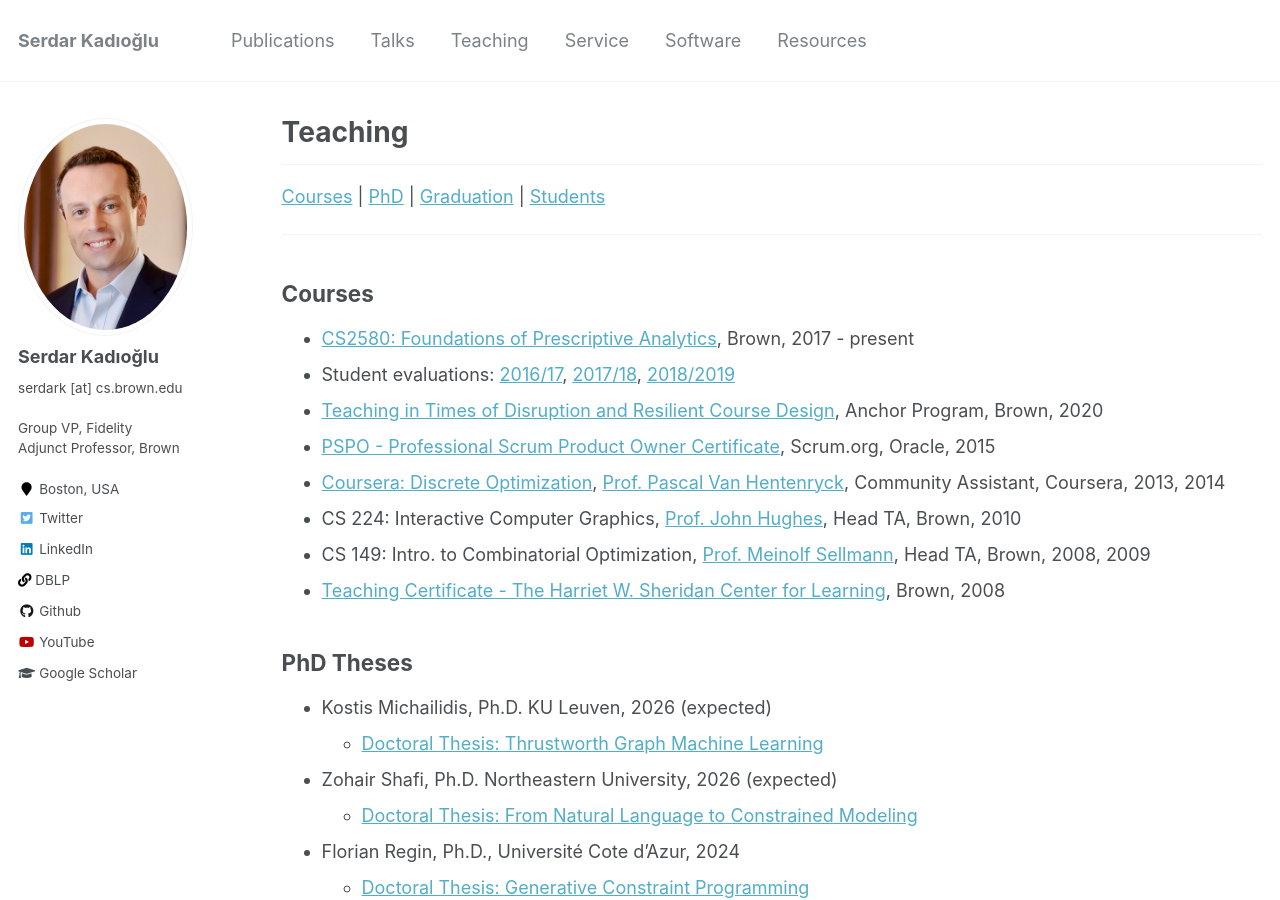
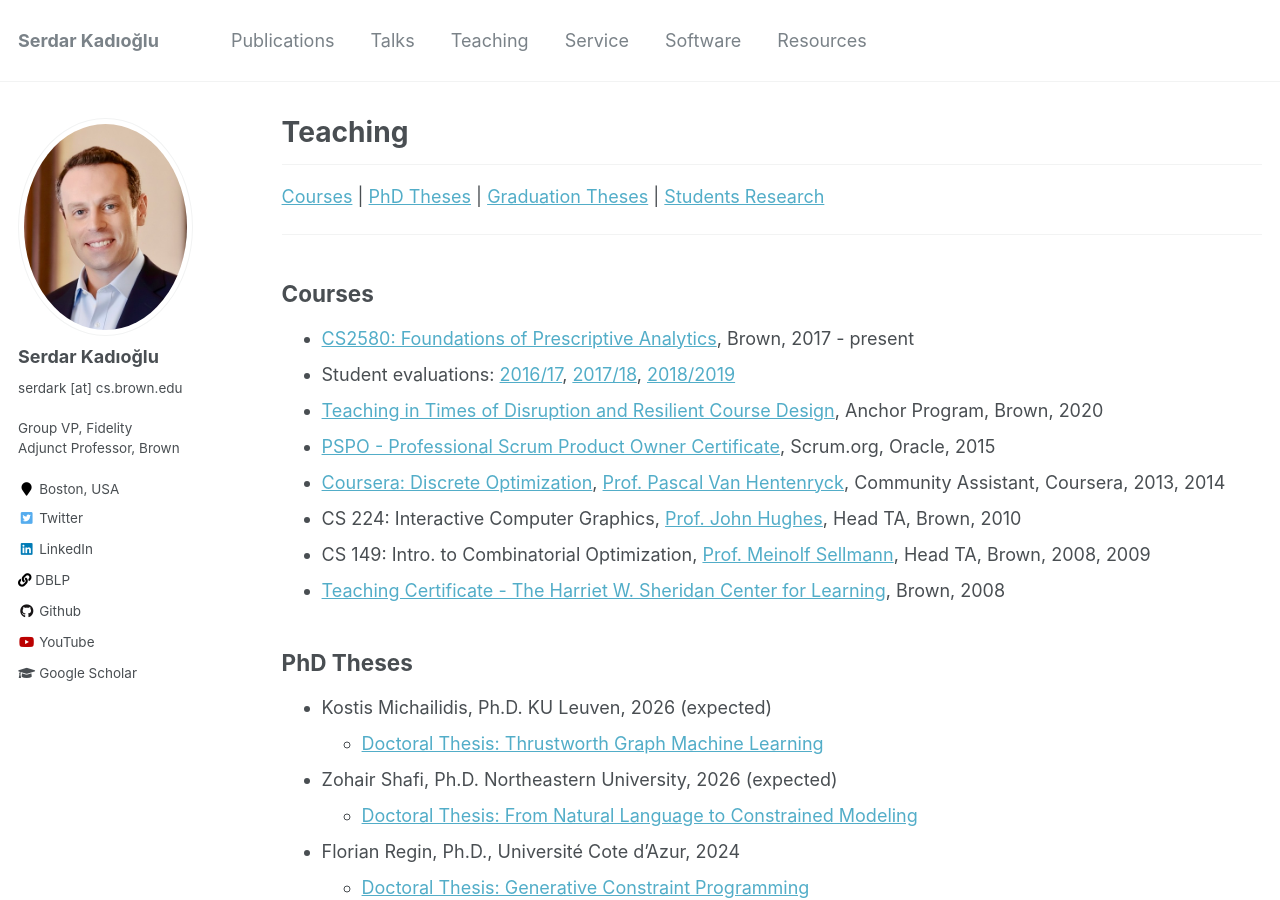
Before and after one commit to skadio/skadio.github.io, a Jekyll site: the page built from _pages/teaching.md, in a window 1280 px wide and 900 px high. Built offline with Jekyll 4.4.1, drawn with Linux system fonts in a browser that asks for light colours.

Commit message:
Update teaching.md

```diff
--- a/_pages/teaching.md
+++ b/_pages/teaching.md
@@ -8,9 +8,9 @@ author_profile: true
 ---
 
 [<a href="https://skadio.github.io/teaching/#courses"><i class="fa fa-file-text-o" aria-hidden="true"></i>Courses</a>](https://skadio.github.io/teaching/#courses) \|
-[<a href="https://skadio.github.io/teaching/#phd-theses"><i class="fa fa-file-pdf-o" aria-hidden="true"></i>PhD</a>](https://skadio.github.io/teaching/#phd-theses) \|
-[<a href="https://skadio.github.io/teaching/#graduation-theses"><i class="fa fa-file-pdf-o" aria-hidden="true"></i>Graduation</a>](https://skadio.github.io/teaching/#graduation-theses) \|
-[<a href="https://skadio.github.io/teaching/#student-research"><i class="fa fa-file-pdf-o" aria-hidden="true"></i>Students</a>](https://skadio.github.io/teaching/#student-research)
+[<a href="https://skadio.github.io/teaching/#phd-theses"><i class="fa fa-file-pdf-o" aria-hidden="true"></i>PhD Theses</a>](https://skadio.github.io/teaching/#phd-theses) \|
+[<a href="https://skadio.github.io/teaching/#graduation-theses"><i class="fa fa-file-pdf-o" aria-hidden="true"></i>Graduation Theses</a>](https://skadio.github.io/teaching/#graduation-theses) \|
+[<a href="https://skadio.github.io/teaching/#student-research"><i class="fa fa-file-pdf-o" aria-hidden="true"></i>Students Research</a>](https://skadio.github.io/teaching/#student-research)
 
 ---
 
```
